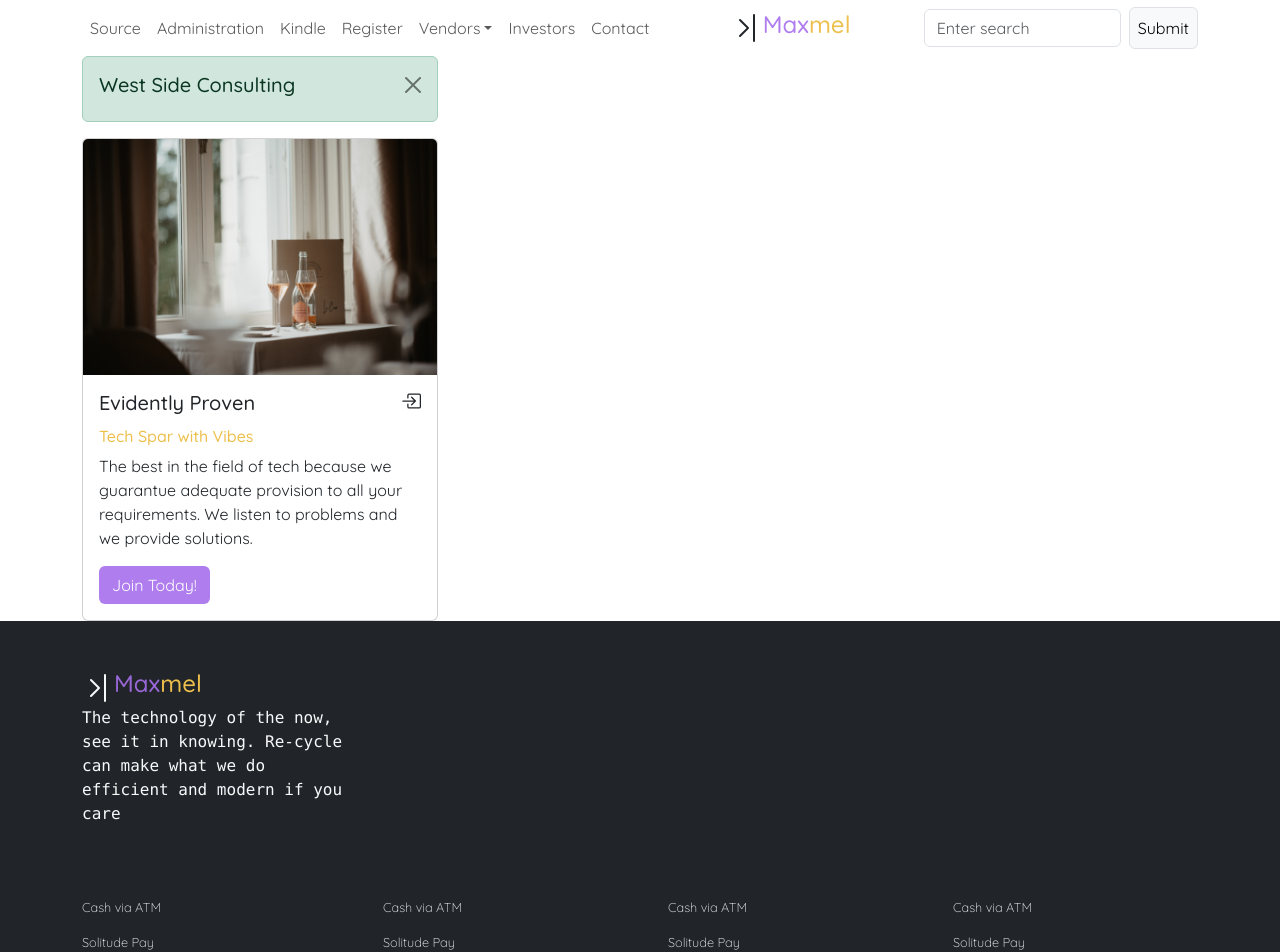
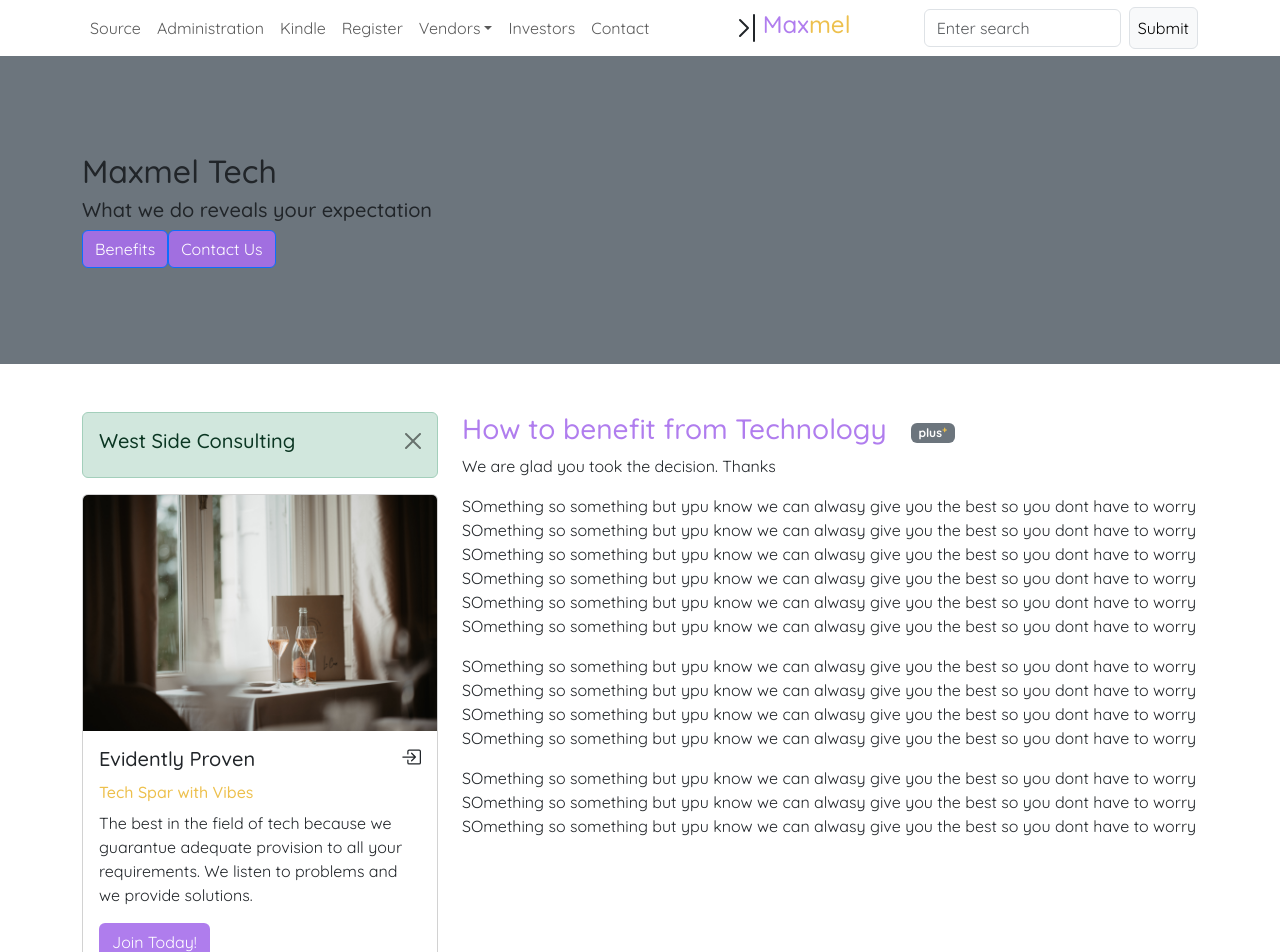
Before and after one commit to Henry-Egboh/maxmel, a React (Create React App) app: page / in a window 1280 px wide. Shown: the top 952 px of the page. Built offline with nearby package versions, Linux system fonts and the light colour scheme.

Commit message:
Added showcase content and a main content

```diff
--- a/src/Components/Footer.js
+++ b/src/Components/Footer.js
@@ -14,7 +14,7 @@ const Footer = () => {
                         <h4 className='color-text'>Max<span className='color-text-sub'>mel</span></h4>
                     </div>
                     <div>
-                        <p className='font-monospace text-light'>The technology of the now, see it in knowing.
+                        <p className='font-monospace monospace-color'>The technology of the now, see it in knowing.
                         Re-cycle can make what we do efficient and modern if you care</p>
                     </div>
                 </div>
--- a/src/Components/Header.js
+++ b/src/Components/Header.js
@@ -0,0 +1,19 @@
+import { Container, Button } from "react-bootstrap";
+
+const Header = () => {
+    return (
+        <header>
+             <div className="bg-secondary py-5">
+            <Container className="py-5">
+                    <h2>Maxmel Tech</h2>
+                    <h5>What we do reveals your expectation</h5>
+                    <Button className="color-btn color-text-sub">Benefits</Button>
+                    <Button className="color-btn color-text-sub">Contact Us</Button>
+
+            </Container>
+            </div>
+        </header>
+    );
+}
+
+export default Header;
--- a/src/Components/Home.js
+++ b/src/Components/Home.js
@@ -1,11 +1,13 @@
 import Footer from './Footer';
 import NavbarComp from './NavbarComp';
 import Main from './Main';
+import Header from './Header';
 
 const Home = () => {
     return (
         <div>
             <NavbarComp />
+            <Header />
             <Main />
             <Footer />
         </div>
--- a/src/Components/Main.js
+++ b/src/Components/Main.js
@@ -1,5 +1,5 @@
 import { useState } from 'react';
-import {Alert, Row, Col, Button, Card, Container} from 'react-bootstrap';
+import {Alert, Row, Col, Button, Card, Container, Badge} from 'react-bootstrap';
 import sidePic from '../Assets/martin-baron-RBmlPdZ13nE-unsplash.jpg';
 import { BoxArrowInRight } from 'react-bootstrap-icons';
 
@@ -21,11 +21,11 @@ function AlertDismissibleExample() {
 //   main component
 function Main() {
     return (
-        <div>
-            <Container>
+        <main>
+            <Container className='my-5'>
             {/* side bar col 1 */}
             <Row>
-                <Col xs={12} md={4}>
+                <Col xs={12} md={4} className='mb-4 mb-lg-0'>
                 <aside>
                     {/* alert component */}
                     <div>
@@ -53,12 +53,45 @@ function Main() {
                  {/* main col 2*/}
                 <Col xs={12} md={8}>
                 <main>
+                    {/* header with badge */}
+                    <div className='d-flex align-items-center'>
+                        <h3 className='color-text'>How to benefit from Technology</h3>
+                            <Badge bg='secondary' className='ms-4'>plus<sup className='color-text-sub'>+</sup></Badge>
+                    </div>
+                    {/* p tag */}
+                    <div>
+                        <p>We are glad you took the decision. Thanks</p>
+                    </div>
 
+                    <div>
+                        <p>
+                            SOmething so something but ypu know we can alwasy give you the best so you dont have to worry
+                            SOmething so something but ypu know we can alwasy give you the best so you dont have to worry
+                            SOmething so something but ypu know we can alwasy give you the best so you dont have to worry
+                            SOmething so something but ypu know we can alwasy give you the best so you dont have to worry
+                            SOmething so something but ypu know we can alwasy give you the best so you dont have to worry
+                            SOmething so something but ypu know we can alwasy give you the best so you dont have to worry
+                        </p>
+
+                        <p>
+                            SOmething so something but ypu know we can alwasy give you the best so you dont have to worry
+                            SOmething so something but ypu know we can alwasy give you the best so you dont have to worry
+                            SOmething so something but ypu know we can alwasy give you the best so you dont have to worry
+                            SOmething so something but ypu know we can alwasy give you the best so you dont have to worry
+                        </p>
+
+                        <p>
+                            SOmething so something but ypu know we can alwasy give you the best so you dont have to worry
+                            SOmething so something but ypu know we can alwasy give you the best so you dont have to worry
+                            SOmething so something but ypu know we can alwasy give you the best so you dont have to worry
+
+                        </p>
+                    </div>
                 </main>
                 </Col>
             </Row>
             </Container>
-        </div>
+        </main>
     );
 }
 export default Main;
--- a/src/index.css
+++ b/src/index.css
@@ -4,29 +4,38 @@
   font-family: 'Quicksand', sans-serif;
 }
 
+/* styling footer text */
 .footer-text {
   font-weight: 300;
   font-size: 0.8rem;
 }
-
+/* color for logo */
 .color-text-sub {
   color: #edc04d;
 }
 
+/* color for logo */
 .color-text {
   color: hsla(267deg, 77%, 68%, 0.9);
 }
-
+/* logo size */
 .logo {
   width: 1.6rem;
   height: 1.6rem;
 }
 
+/* join today button in side card content */
 .color-btn {
   background-color: hsla(267deg, 77%, 68%, 0.9);
   color: #fff;
 }
 
+/* icon in the card aside content */
 .flo {
   float: right;
 }
+
+/* color for footer text with logo */
+.monospace-color {
+  color: #849384;
+}
```
